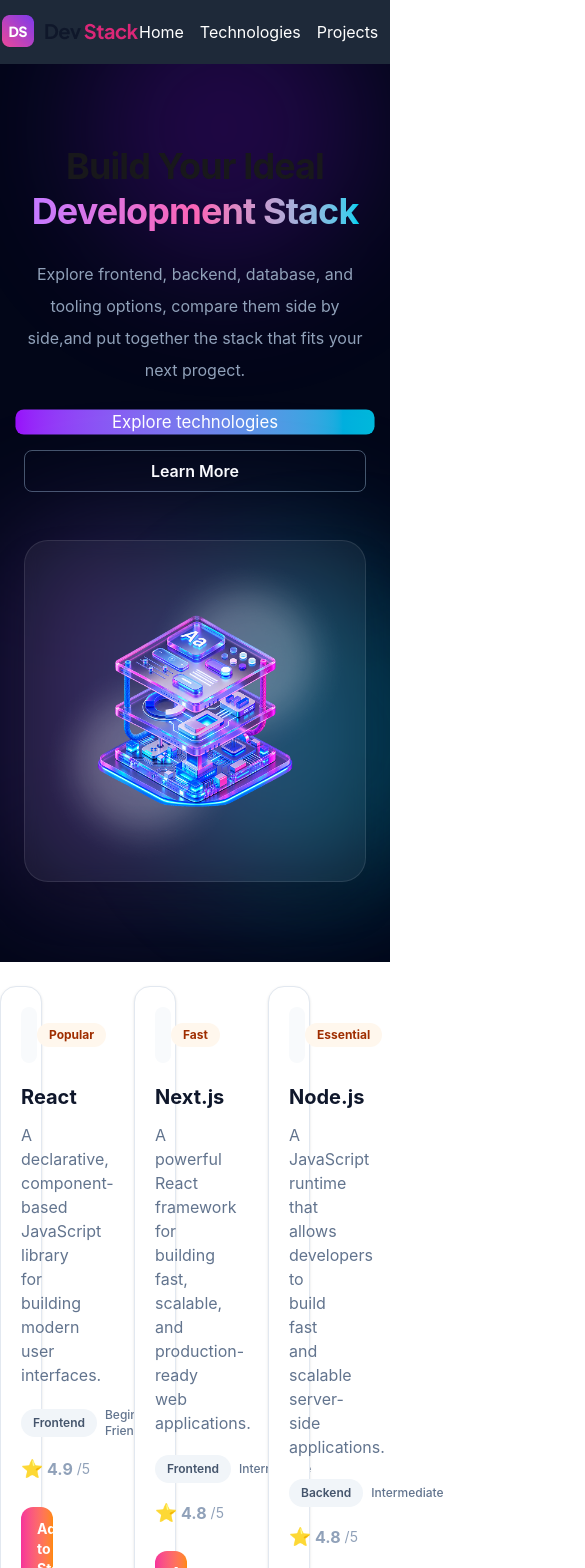
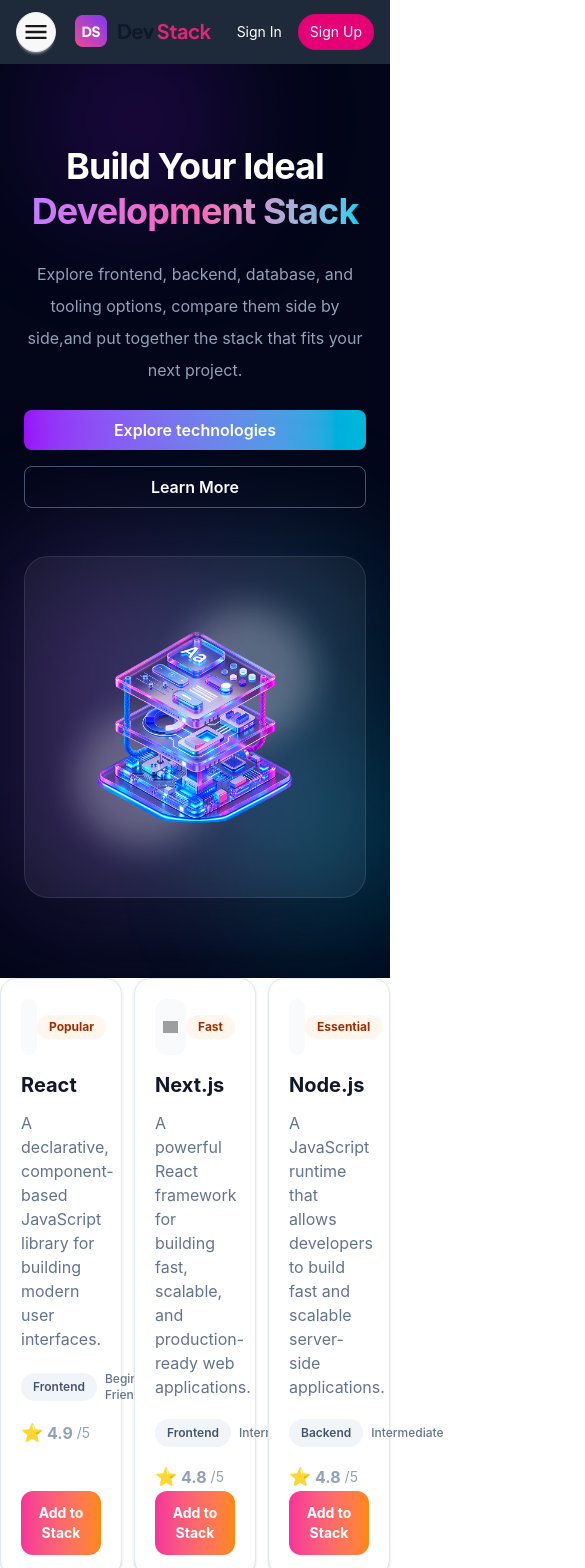
Before and after one commit to NayeemurRahman0017/DEV-STACK, a React (Vite) app: page / in a window 390 px wide. Shown: the top 1568 px of the page, 585 px wide, since content can reach past the window. Built offline with nearby package versions, Linux system fonts and the light colour scheme; grey boxes are pictures that could not be loaded.

Commit message:
Mobile responsive added

```diff
--- a/src/components/Hero.tsx
+++ b/src/components/Hero.tsx
@@ -4,27 +4,26 @@
     return (
         <section className="relative overflow-hidden bg-slate-950">
             <div className="container mx-auto flex justify-between items-center ">
-            <div className="absolute left-20 -top-20 h-72 w-72 rounded-full bg-purple-600/20 blur-3xl"/>
-            <div className="absolute bottom-20 -right-20 h-72 w-72 rounded-full bg-cyan-500/20 blur-3xl"/>
+            <div className="absolute left-10 -top-10 h-48 w-48 rounded-full bg-purple-600/20 blur-3xl sm:h-72 sm:w-72"/>
+            <div className="absolute bottom-10 -right-10 h-48 w-48 rounded-full bg-cyan-500/20 blur-3xl sm:h-72 sm:w-72"/>
             <div className="relative mx-auto grid max-w-7xl items-center gap-12 px-6 py-20 lg:grid-cols-2 lg:px-8 lg:py-28">
                 <div className="text-center lg:text-left">
 
-                    <h2 className="text-4xl font-bold leading-tight tracking-tight text-w
-        hite sm:text-5xl lg:text-5xl">Build Your Ideal </h2>
+                    <h2 className="text-4xl font-bold leading-tight tracking-tight text-white sm:text-5xl lg:text-5xl">Build Your Ideal </h2>
         <h2 className=" text-4xl font-bold leading-tight tracking-tight sm:text-5xl lg:text-5xl
         bg-linear-to-r from-purple-400 via-pink-400 to-cyan-400 bg-clip-text text-transparent">Development Stack
         </h2>
         <p className="mx-auto mt-6 max-w-2xl text-base leading-8 text-slate-400 sm:text-lg lg:mx-0">
-          Explore frontend, backend, database, and tooling options, compare them side by side,and put together the stack that fits your next progect.
+          Explore frontend, backend, database, and tooling options, compare them side by side,and put together the stack that fits your next project.
 
             </p>
             <div className="mt-6 flex flex-col justify-center gap-4 sm:flex-row lg:justify-start">
                 <button className="min-w-45 rounded-lg
-                bg-linear-to-r from-purple-600 to-cyan-500 px-4 py-2font-semibold text-white
-                purple-500/20 transition hover: scale-105 hover:shadow-purple-500/40">Explore technologies</button>
+                bg-linear-to-r from-purple-600 to-cyan-500 px-4 py-2 font-semibold text-white
+                purple-500/20 transition hover:scale-105 hover:shadow-purple-500/40">Explore technologies</button>
             <button className="min-w-45 rounded-lg
             border border-slate-600 px-4 py-2 font-semibold text-white transition
-            hover:scale-105border-purple-400  hover:bg-purple-500/40">Learn More</button>
+            hover:scale-105 hover:border-purple-400 hover:bg-purple-500/40">Learn More</button>
             </div>
             </div>
             <div className="flex justify-center lg:justify-end">
--- a/src/components/MainLayout.tsx/SideBar.tsx
+++ b/src/components/MainLayout.tsx/SideBar.tsx
@@ -1,4 +1,4 @@
-import React from 'react';
+
 import type { ITechList } from '../../types/techListType';
 interface SideBarProps {
     stack: ITechList[];
@@ -15,12 +15,12 @@
                 id="SideBar"
                 className="sticky top-24 rounded-2xl border border-slate-200 bg-white p-5 shadow-sm"
             >
-                <div className="flex items-start justify-between gap-3 border-b border-slate-100 pb-4">
+                <div className="flex items-start justify-between">
                     <div>
-                        <h2 className="text-xl font-extrabold text-slate-900">
+                        <h2 className="text-xl font-extrabold text-gray-900">
                             Your stack
                         </h2>
-                        <p className="mt-1 text-sm text-slate-500">
+                        <p className="mt-1 text-sm text-gray-500">
                             {total}{" "}
                             {total === 1 ? 'TechCard' : 'Techcards'} Selected
                         </p>
@@ -40,7 +40,7 @@
                                         onClick={() => onRemove(tech.id)}
                                         className="text-xs font-semibold text-pink-600 hover:text-pink-700"
                                     >
-                                        Remove
+                                        x
                                     </button>
                                 </div>
                             ))}
--- a/src/components/MainLayout.tsx/TechCard.tsx
+++ b/src/components/MainLayout.tsx/TechCard.tsx
@@ -9,13 +9,13 @@
 
     return (
         <>
-        <div className='grid grid-cols-3 gap-4 mt-6'>
+
             {techList.map((tech: ITechList) => (
-                <article key={tech.name} className="groupflex h-full flex-col rounded-2xl border border-slate-200 bg-white p-5
+                <article key={tech.name} className="group flex h-full flex-col rounded-2xl border border-slate-200 bg-white p-5
                     shadow-sm transition duration-300 hover:-translate-y-1
                     hover:border-pink-200 hover:shadow-xl">
 
-                    <div className="mb-5 flex items-center justify-between">
+                    <div className="mb-4 flex items-center justify-between">
                         <div className="flex h-14 w-14 items-center justify-center rounded-xl bg-slate-50 p-2">
                             <img src={tech.icon} alt={`${tech.name} icon`} className="h-10 w-10 object-contain transition duration-300
                             group-hover:scale-110" />
@@ -38,7 +38,7 @@
                     <button
                         onClick={() => onAdd(tech)}
                         disabled={isAdded}
-                        className={`mt-6 w-full rounded-xl px-4 py-3 text-sm font-bold transition ${
+                        className={`mt-auto w-full rounded-xl px-4 py-3 text-sm font-bold transition ${
                             isAdded
                                 ? 'cursor-not-allowed bg-green-100 text-green-700'
                                 : 'bg-linear-to-r from-pink-500 to-orange-400 text-white hover:-translate-y-0.        5 hover:shadow-lg'
@@ -48,7 +48,7 @@
                     </button>
                 </article>
             ))}
-        </div>
+
         </>
     );
 };
--- a/src/components/MainLayout.tsx/TechList.tsx
+++ b/src/components/MainLayout.tsx/TechList.tsx
@@ -21,6 +21,9 @@
         setStack([]);
     };
     return (
+        <div className="container mx-auto flex justify-between items-center ">
+
+
         <div className="grid grid-cols-3gap-6 lg:grid-cols-4">
             <div className="lg:col-span-3">
                 <div className="grid grid-cols-3 gap-3 md;grid-cols-1">
@@ -45,8 +48,10 @@
 
 
 
+                </div>
+                </div>
 
-        </div>
+
     );
 };
 
--- a/src/components/Nav.tsx
+++ b/src/components/Nav.tsx
@@ -1,36 +1,118 @@
+
 import logo from "../assets/logo-text.png";
+
 
 const Nav = () => {
     return (
-        <nav className="flex justify-between  bg-gray-800 text-white">
-        <div className="container mx-auto flex justify-between items-center ">
+        <nav className="sticky top-0 z-50 bg-gray-800 text-white">
+            <div className="container mx-auto px-4">
+
+                {/* ================= MOBILE NAVBAR ================= */}
+                <div className="md:hidden h-16 flex items-center justify-between">
+
+                    {/* Hamburger */}
+                    <label className="btn btn-circle swap swap-rotate">
+                        <input type="checkbox" />
+
+                        {/* Hamburger icon */}
+                        <svg
+                            className="swap-off fill-current"
+                            xmlns="http://www.w3.org/2000/svg"
+                            width="28"
+                            height="28"
+                            viewBox="0 0 512 512"
+                        >
+                            <path d="M64,384H448V341.33H64Zm0-106.67H448V234.67H64ZM64,128v42.67H448V128Z" />
+                        </svg>
+
+                        {/* Close icon */}
+                        <svg
+                            className="swap-on fill-current"
+                            xmlns="http://www.w3.org/2000/svg"
+                            width="28"
+                            height="28"
+                            viewBox="0 0 512 512"
+                        >
+                            <polygon points="400 145.49 366.51 112 256 222.51 145.49 112 112 145.49 222.51 256 112 366.51 145.49 400 256 289.49 366.51 400 400 366.51 289.49 256 400 145.49" />
+                        </svg>
+                    </label>
 
 
-             <img src={logo} alt="Logo" />
+                    {/* Center Logo */}
+                    <img
+                        src={logo}
+                        alt="Dev Stack Logo"
+
+                    />
 
 
+                    {/* Mobile Auth Buttons */}
+                    <div className="flex items-center gap-2">
+                        <button className="text-sm px-2 py-1">
+                            Sign In
+                        </button>
 
-            <ul className="flex gap-4 items-center">
-                <li><a href="#home">Home</a></li>
-                <li><a href="#technologies">Technologies</a></li>
-                <li><a href="#projects">Projects</a></li>
-                <li><a href="#about">About</a></li>
-                <li><a href="#contact">Contact</a></li>
-            </ul>
+                        <button className="bg-pink-600 hover:bg-purple-700 text-sm px-3 py-2 rounded-full transition">
+                            Sign Up
+                        </button>
+                    </div>
 
-
-
-                <ul className="flex gap-4 items-center">
-                    <button className="text-white-400  py-2 px-4 rounded-lg">
-                        Sign in
-                    </button>
-                    <button className="bg-pink-600 hover:bg-purple-700 text-white py-2 px-4 rounded-lg transition">
-                        Sign up
-                    </button>
-                </ul>
                 </div>
 
 
+                {/* ================= DESKTOP NAVBAR ================= */}
+                <div className="hidden md:flex h-16 items-center justify-between">
+
+                    {/* Logo + Brand */}
+                    <div className="flex items-center gap-2">
+                        <img
+                            src={logo}
+                            alt="Dev Stack Logo"
+
+                        />
+
+
+                    </div>
+
+
+                    {/* Navigation Links */}
+                    <ul className="flex items-center gap-6">
+                        <li>
+                            <a href="#home">Home</a>
+                        </li>
+
+                        <li>
+                            <a href="#technologies">Technologies</a>
+                        </li>
+
+                        <li>
+                            <a href="#projects">Projects</a>
+                        </li>
+
+                        <li>
+                            <a href="#about">About</a>
+                        </li>
+
+                        <li>
+                            <a href="#contact">Contact</a>
+                        </li>
+                    </ul>
+
+
+                    {/* Desktop Auth Buttons */}
+                    <div className="flex items-center gap-3">
+                        <button className="px-4 py-2">
+                            Sign In
+                        </button>
+
+                        <button className="bg-pink-600 hover:bg-purple-700 text-white px-4 py-2 rounded-full transition">
+                            Sign Up
+                        </button>
+                    </div>
+
+                </div>
+
+            </div>
         </nav>
     );
 };
--- a/src/types/techListType.ts
+++ b/src/types/techListType.ts
@@ -1,4 +1,4 @@
-import type { JSX } from "react/jsx-runtime";
+
 
 export interface ITechList {
   id: string;
```
